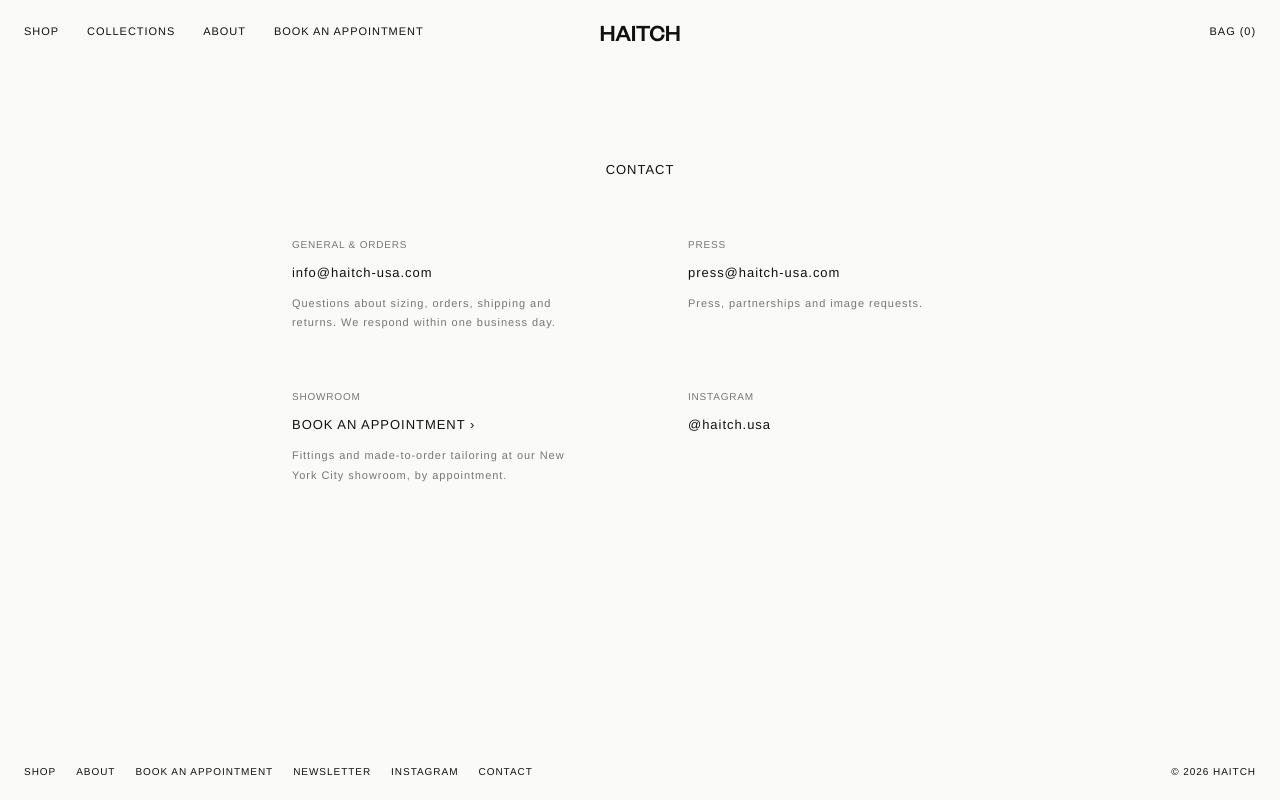
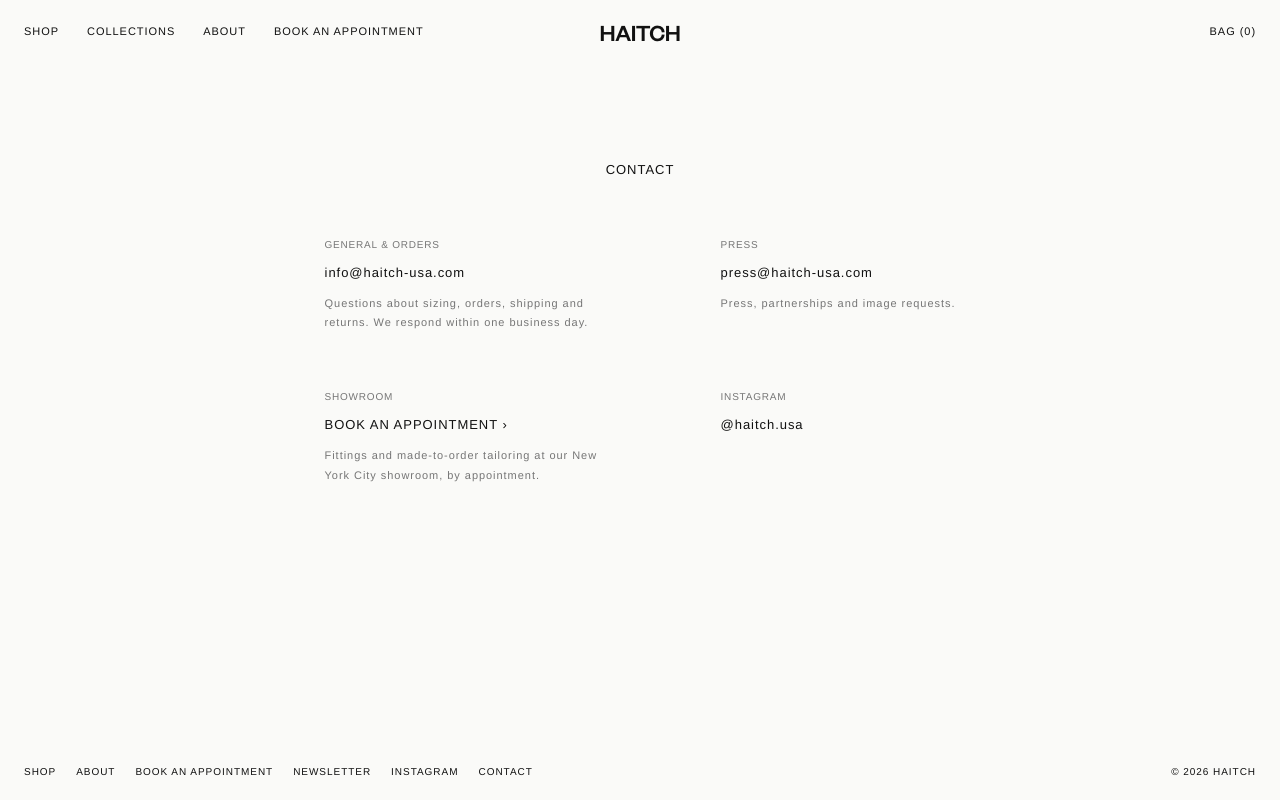
Before and after one commit to christian-miljkovic/haitch, a Next.js app: page /contact in a window 1280 px wide. Built offline with nearby package versions, Linux system fonts and the light colour scheme.

Commit message:
fix: centre the contact page text by sizing its columns to content

```diff
--- a/app/contact/page.module.css
+++ b/app/contact/page.module.css
@@ -11,9 +11,11 @@
   font-size: 13px;
 }
 
+/* Columns hug their text (capped at 300px) so the centred block is the text
+   itself, not a wider frame the shorter column leaves half empty. */
 .sections {
   display: grid;
-  grid-template-columns: repeat(2, minmax(0, 300px));
+  grid-template-columns: repeat(2, auto);
   gap: 56px 96px;
 }
 
@@ -21,6 +23,7 @@
   display: flex;
   flex-direction: column;
   gap: 10px;
+  max-width: 300px;
 }
 
 .label {
```
